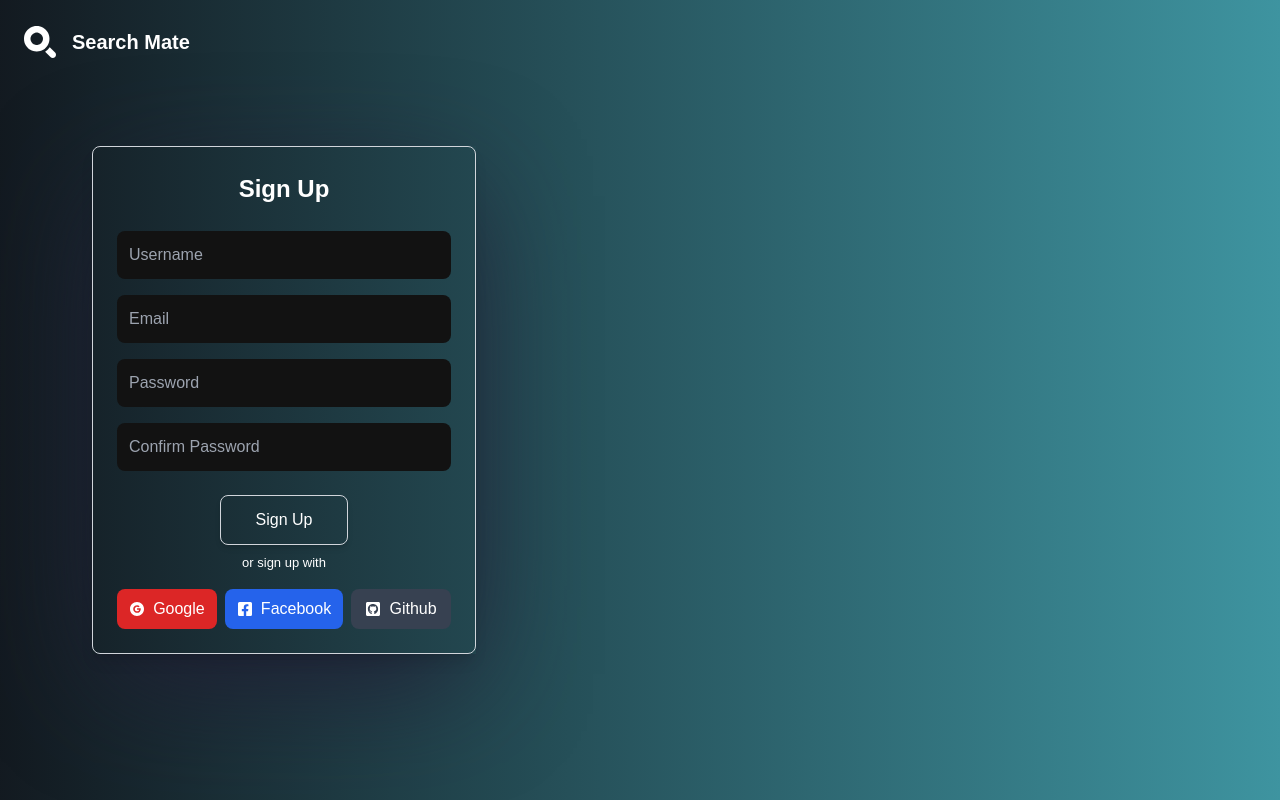
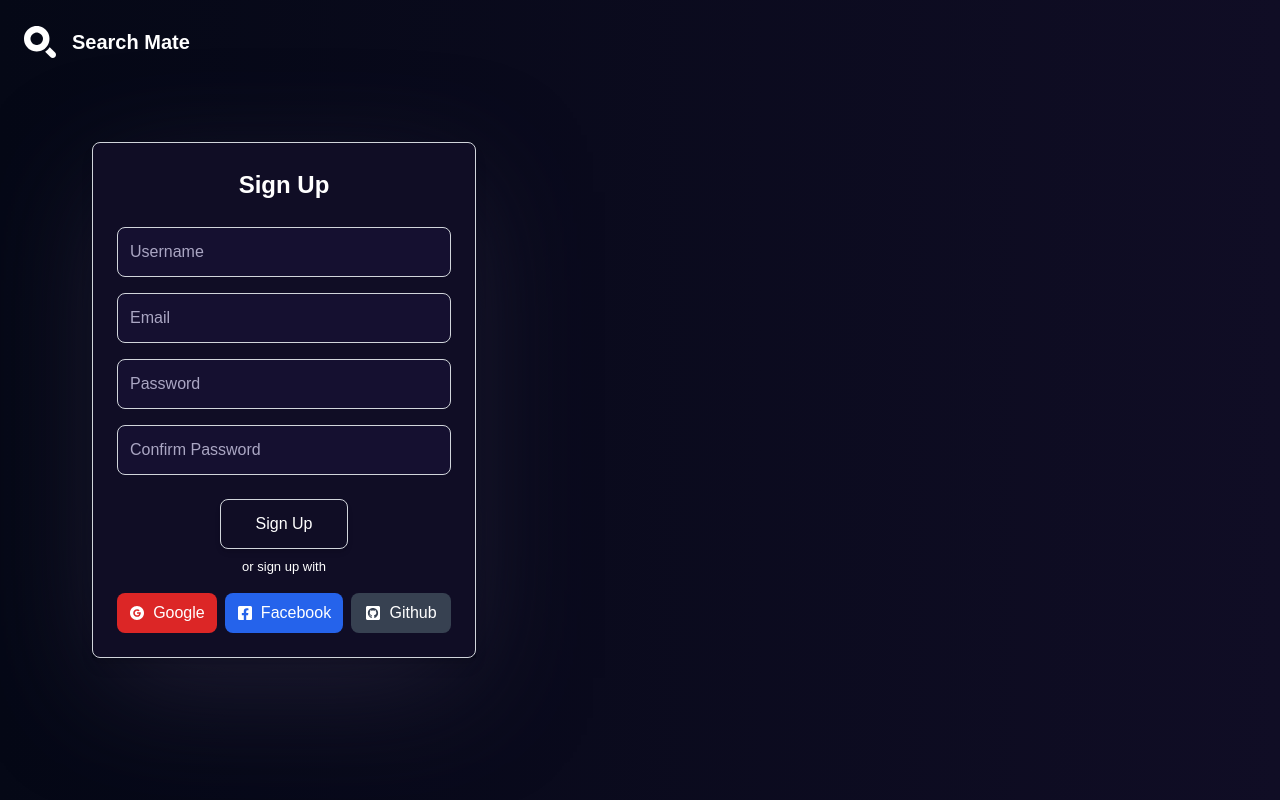
Before and after one commit to adelelwan24/Semantic-Search-project, a Next.js app in the folder client/: page /SignUp in a window 1280 px wide. Built offline with nearby package versions, Linux system fonts and the light colour scheme.

Commit message:
add styles after meeting

```diff
--- a/client/src/components/Header.jsx
+++ b/client/src/components/Header.jsx
@@ -36,7 +36,7 @@ const Header = () => {
       <Link href="/" legacyBehavior >
         <div className="flex items-center gap-2 cursor-pointer animate-slideRight">
           <img src="/logo-white.svg" alt="Logo" className="w-8 h-8 mr-2" />
-          <p className="text-xl font-bold">
+          <p className="text-xl font-bold ">
             <span className="">Search Mate</span>
           </p>
         </div>
@@ -143,7 +143,7 @@ const Header = () => {
               <button
                 className={`${
                   active === "SignUp" ? "text-white" : "text-secondary"
-                } hover:text-white text-[18px] font-medium cursor-pointer`}
+                } hover:text-white text-[18px] font-medium cursor-pointer `}
                 onClick={() => setActive("SignUp")}
               >
                 <Link legacyBehavior href="/SignUp" >
--- a/client/src/components/Hero.jsx
+++ b/client/src/components/Hero.jsx
@@ -46,7 +46,7 @@ const Hero = () => {
 
           <button
             onClick={() => window.location = '/#searchType'}
-            className="bg-[#66B0A5] text-white py-3 px-8 rounded-full animate-slideTop w-[165px] h-[50px] hover:bg-[#66B0A5]transition-colors duration-300 ease-in-out">
+            className="bg-gradient-to-r from-[#66B0A5] to-[#100D25]  text-white py-3 px-8 rounded-full animate-slideTop w-[165px] h-[50px]  hover:bg-[#23c9b0]  transition-colors duration-300 ease-in-out">
           <Link href="/#searchType"  legacyBehavior>
             <a > Search Now ! </a>
           </Link>
@@ -56,7 +56,7 @@ const Hero = () => {
         {/* Right section */}
         <div className="flex-1 h-[80px] sm:bottom-10  animate-zoomIn  delay-2000 ">
           <img
-            src="/heroimage.png"
+            src="/heroMain.png"
             alt="heroImage"
             layout="responsive"
             width={500}
--- a/client/src/components/SearchBar.jsx
+++ b/client/src/components/SearchBar.jsx
@@ -19,7 +19,7 @@ const Search = () => {
     <div>
       <form onSubmit={handleSearch}>
         <input
-          className="px-5 py-1 w-[480px] sm:px-5 sm:py-3 flex-1 text-zinc-200 bg-tertiary focus:bg-black rounded-full focus:outline-none focus:ring-[1px] focus:ring-[#0e9c7d] placeholder:text-zinc-400 "
+          className="px-5 py-1 w-[480px] h-10 sm:px-5 sm:py-3 flex-1 text-zinc-200 bg-tertiary focus:bg-black rounded-full focus:outline-none focus:ring-[1px] focus:ring-[#0e9c7d] placeholder:text-zinc-400 rounded-r-none"
           type="text"
           placeholder="What are you looking for...?"
           value={searchQuery}
@@ -27,7 +27,7 @@ const Search = () => {
         />
         <button
           type="submit"
-          className="px-4 py-2 bg-[#0e9c7d] text-white font-semibold rounded-lg shadow-md hover:bg-[#0a5344] focus:outline-none focus:ring-2 focus:ring-blue-400 focus:ring-opacity-75"
+          className="m-2 px-4 py-2 bg-gradient-to-r from-[#100D25] to-[#66B0A5] text-white font-semibold rounded-lg shadow-md hover:bg-[#0a5344] focus:outline-none focus:ring-2 focus:ring-blue-400 focus:ring-opacity-75 rounded-l-none"
         >
           Search
         </button>
--- a/client/src/pages/ArticleSearch.jsx
+++ b/client/src/pages/ArticleSearch.jsx
@@ -33,14 +33,15 @@ const ArticleSearch = ({ id, start, text }) => {
   };
 
   return (
-    <>
+    <div className="bg-gradient-to-r from-[#050816] to-[#100D25]">
+
       <Header />
       <h2 className={`${styles.sectionHeadText} px-20 text-[60px] py-20` }>
             Search in your Articles
           </h2>
-      < section className ="container relative w-full h-screen  mx-auto flex flex-col md:flex-row ">
+      < section className ="container relative w-full h-screen  mx-20 flex flex-col md:flex-row ">
         {/* leftSection */}
-        <div className="md:w-1/2 md:pr-16 ">
+        <div className="md:w-1/2 md:pr-16 animate-slideRight">
           {/* searchBar */}
           <div className="flex items-center relative ">
             <input
@@ -94,17 +95,14 @@ const ArticleSearch = ({ id, start, text }) => {
         </div>
 
         {/* rightSection */}
-        <div className="md:w-1/2 py-">
-          {/* upperRightSection to display related videos */}
-          {/* <div className="flex flex-col w-full ">
-              <h3 className={`${styles.sectionHeadText}  px-20 text-[30px]`}>Related videos</h3>
-          </div> */}
-              <div className="h-full flex items-center justify-center">
+        <div className="md:w-1/2 top-1/2 right-1/2 transform -translate-x-1 -translate-y-24 animate-slideLeft">
+
+              <div className=" flex  ">
                  <img className="h-400 object-cover z-10" src="/article.png" />
               </div>
         </div>
       </section>
-    </>
+    </div>
           )
           }
 
--- a/client/src/pages/SignUp.jsx
+++ b/client/src/pages/SignUp.jsx
@@ -28,20 +28,20 @@ const SignUpPage = () => {
   };
 
   return (
-  <div className="bg-gradient-to-r from-[#14293d55] to-[#3e94a0]">
+  <div className="bg-gradient-to-r from-[#050816] to-[#100D25]">
     <Header/>
     <section>
       <div className="flex justify-center items-center h-screen gap-10 ">
         <div className="animate-slideRight shadow-card">
           <form
             onSubmit={handleSignup}
-            className="flex flex-col items-center p-6 border border-gray-300 rounded-lg shadow-lg w-96 h-150"
+            className="flex flex-col items-center p-6 border border-gray-300 rounded-lg shadow-lg w-120 h-120 bg-black-100  w-96 h-150"
           >
             <h2 className="text-[24px] font-bold mb-6">Sign Up</h2>
-            <input className="rounded-lg border-gray-300 focus:outline-none focus:border-gray-400 p-3 w-full mb-4" type="text" placeholder="Username" />
-            <input className="rounded-lg border-gray-300 focus:outline-none focus:border-gray-400 p-3 w-full mb-4" type="email" placeholder="Email" value={email} onChange={(e) => setEmail(e.target.value)} />
-            <input className="rounded-lg border-gray-300 focus:outline-none focus:border-gray-400 p-3 w-full mb-4" type="password" placeholder="Password" value={password} onChange={(e) => setPassword(e.target.value)} />
-            <input className="rounded-lg border-gray-300 focus:outline-none focus:border-gray-400 p-3 w-full mb-4" type="password" placeholder="Confirm Password" />
+            <input className="rounded-lg border border-gray-300 focus:outline-none focus:border-gray-300 p-3 w-full mb-4 bg-tertiary placeholder:text-secondary" type="text" placeholder="Username" />
+            <input className="rounded-lg border border-gray-300 focus:outline-none focus:border-gray-400 p-3 w-full mb-4 bg-tertiary placeholder:text-secondary" type="email" placeholder="Email" value={email} onChange={(e) => setEmail(e.target.value)} />
+            <input className="rounded-lg border border-gray-300 focus:outline-none focus:border-gray-400 p-3 w-full mb-4 bg-tertiary placeholder:text-secondary" type="password" placeholder="Password" value={password} onChange={(e) => setPassword(e.target.value)} />
+            <input className="rounded-lg border border-gray-300 focus:outline-none focus:border-gray-400 p-3 w-full mb-4 bg-tertiary placeholder:text-secondary" type="password" placeholder="Confirm Password" />
             <button
               className="p-3 m-2 rounded-lg border border-gray-300 shadow-md w-32 hover:bg-[#0e9c7d]"
               type="submit"
--- a/client/src/pages/VideoSearch.jsx
+++ b/client/src/pages/VideoSearch.jsx
@@ -4,6 +4,8 @@ import ReactPlayer from "react-player";
 import Header from "../components/Header";
 import Layout from "@/Layout";
 import { styles } from "@/styles/style";
+import SearchBar from "../components/SearchBar";
+
 
 const VideoSearch = ({ id, start, text }) => {
   console.log(start);
@@ -33,7 +35,7 @@ const VideoSearch = ({ id, start, text }) => {
   };
 
   return (
-    <>
+    <div className="bg-gradient-to-r from-[#050816] to-[#100D25]">
       <Header />
       <h2 className={`${styles.sectionHeadText} px-20 text-[60px] py-20` }>
             Search in your videos
@@ -94,13 +96,13 @@ const VideoSearch = ({ id, start, text }) => {
         </div>
 
         {/* rightSection */}
-        <div className="ml-80 md:w-1/2 absolute top-0 left-40 animate-slideLeft">
+        <div className="ml-80 md:w-1/2 absolute  transform -translate-x-105 -translate-y-24 animate-slideLeft ">
               <div className=" flex items-center justify-center ">
-                 <img className="h-400 object-cover " src="/video.png" />
+                 <img className="h-380 object-cover " src="/video.png" />
               </div>
         </div>
       </section>
-    </>
+    </div>
           )
           }
 
--- a/client/src/pages/search/index.js
+++ b/client/src/pages/search/index.js
@@ -38,7 +38,7 @@ export default function Search() {
     fetchResults
   );
   return (
-    <>
+    <div className="bg-gradient-to-r from-[#050816] to-[#100D25]">
       <Header />
       <Head>
         <title>Video Search</title>
@@ -89,6 +89,6 @@ export default function Search() {
           </button>
         </div>
       </div>
-    </>
+    </div>
   );
 }
```
Also changed, not shown: client/src/pages/LogIn.jsx (+7 -6 lines), client/public/heroMain.png (added).
